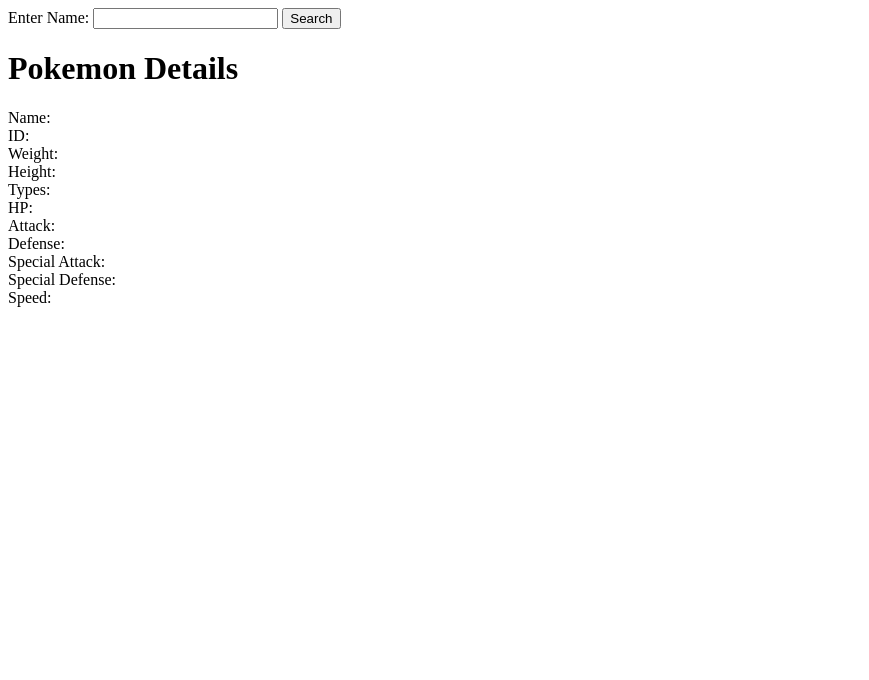
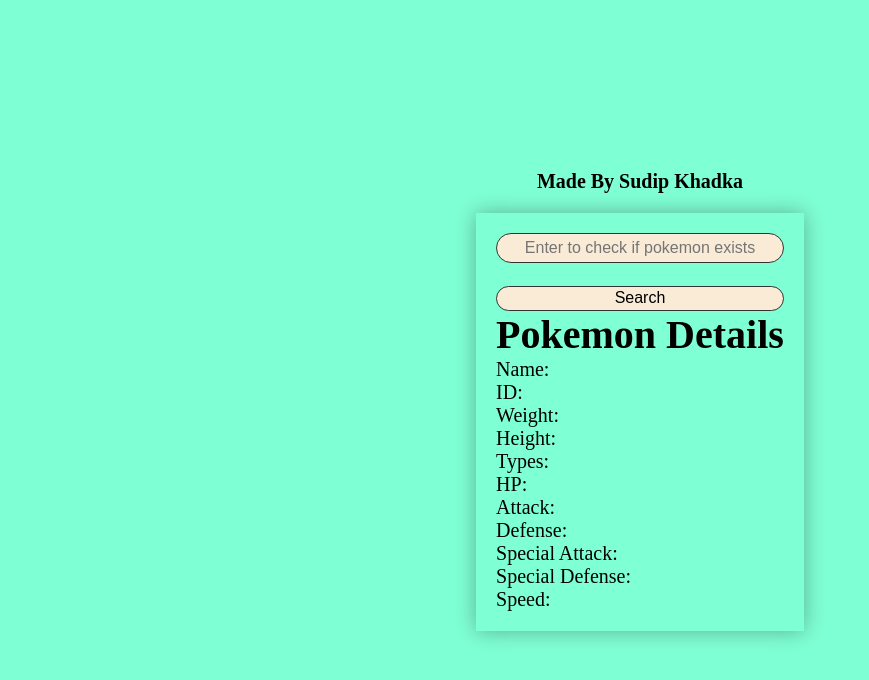
Before and after one commit to Sudip-khadka/Pokemania-Search, a plain HTML site: page index.html in a window 1280 px wide. Shown: the whole page, without its empty margins (0-869 px from the left). Drawn offline with Linux system fonts and the light colour scheme.

Commit message:
"added Css"

```diff
--- a/index.html
+++ b/index.html
@@ -7,8 +7,9 @@
     <link rel="stylesheet" href="styles.css">
 </head>
 <body>
-    <label for="search-input">Enter Name: </label>
-    <input type="text" id="search-input" required>
+    <h4>Made By Sudip  Khadka</h4>
+    <div class="box">
+    <input type="text" id="search-input"placeholder="Enter to check if pokemon exists" required><br>
     <button type="submit" id="search-button">Search</button>
     <h1>Pokemon Details</h1>
 
@@ -68,6 +69,6 @@
     </div>
     <div id="types"></div>
     <img id="sprite" src="" alt="Pokemon Sprite" style="display: none;"> <!-- Initially hidden -->
-    <script src="script.js"></script>
+</div><script src="script.js"></script>
 </body>
 </html>
--- a/script.js
+++ b/script.js
@@ -20,8 +20,8 @@ btn.addEventListener('click', () => {
         .then(data => {
             document.getElementById('pokemon-name').innerText = data.name.toUpperCase();
             document.getElementById('pokemon-id').innerText = '#' + data.id;
-            document.getElementById('weight').innerText = 'Weight: ' + data.weight;
-            document.getElementById('height').innerText = 'Height: ' + data.height;
+            document.getElementById('weight').innerText =  data.weight;
+            document.getElementById('height').innerText =  data.height;
             document.getElementById('hp').innerText = data.stats[0].base_stat;
             document.getElementById('attack').innerText = data.stats[1].base_stat;
             document.getElementById('defense').innerText = data.stats[2].base_stat;
--- a/styles.css
+++ b/styles.css
@@ -0,0 +1,38 @@
+*{
+    margin:0px;
+    padding:0%;
+    box-sizing: border-box;
+}
+body{
+    height:100vh;
+    display:flex;
+    flex-direction: column;
+    justify-content: center;
+    align-items: center;
+    text-align: left;
+    background-color: aquamarine;
+    font-weight: 500;
+    font-size: 20px;
+}
+
+.box{
+    padding:20px;
+    margin-top:20px;
+    display: flex;
+    flex-direction: column;
+    align-items: left;
+    box-shadow: 0px 0px 20px rgba(0, 0, 0, 0.3);
+    color:black;
+}
+.box input,button{
+    background-color:antiquewhite;
+    width:100%;
+    border: 1px solid #333;
+    border-radius: 20px;
+    height:30px;
+    text-align: center;
+    font-size:medium;
+}
+button{
+    height:25px;
+}
```
